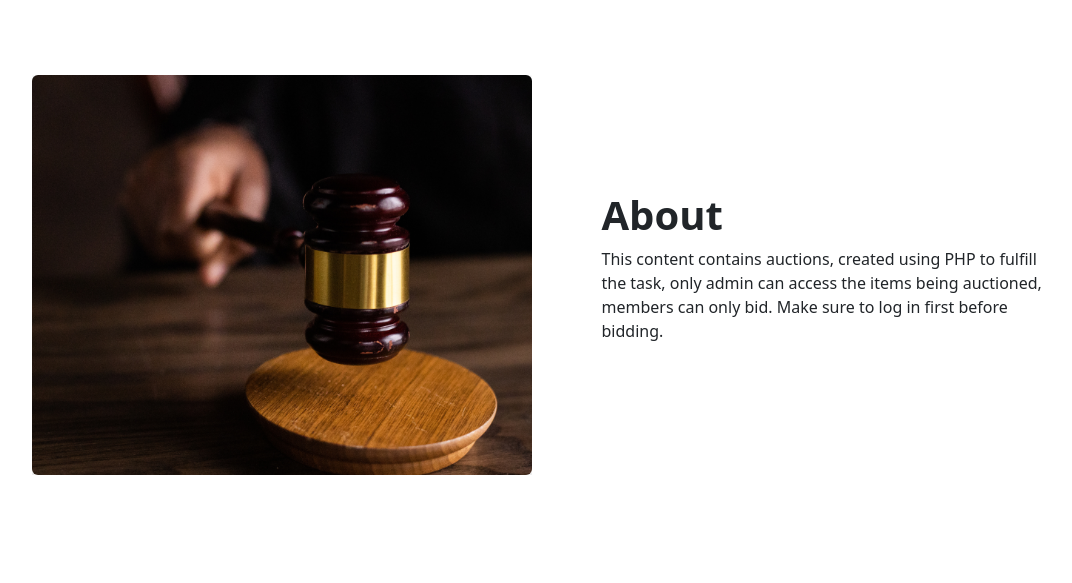
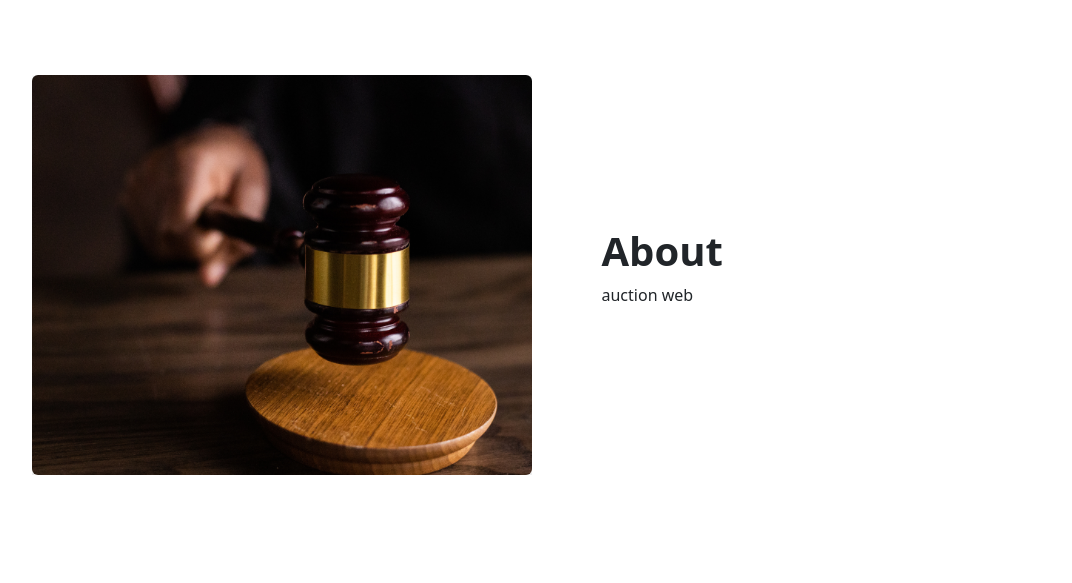
Before and after one commit to DerylFeyza/Auction_Project_PHP, a PHP site: page /home.php in a window 1280 px wide. Shown: the part 925-1508 px from the top of the page, without its empty margins (98-1170 px from the left). Run offline with PHP 8.4, Linux system fonts and the light colour scheme; data comes from the database, SQL or seed files in the repository.

Commit message:
msg edit

```diff
--- a/home.php
+++ b/home.php
@@ -1,7 +1,7 @@
 <?php
 
 session_start()
-    ?>
+?>
 
 <!DOCTYPE html>
 <html lang="en">
@@ -14,18 +14,15 @@ session_start()
     <meta charset="UTF-8">
     <meta name="viewport" content="width=device-width, initial-scale=1.0">
     <link rel="stylesheet" href="css/home.css">
-    <link href="https://cdn.jsdelivr.net/npm/bootstrap@5.3.1/dist/css/bootstrap.min.css" rel="stylesheet"
-        integrity="sha384-4bw+/aepP/YC94hEpVNVgiZdgIC5+VKNBQNGCHeKRQN+PtmoHDEXuppvnDJzQIu9" crossorigin="anonymous">
+    <link href="https://cdn.jsdelivr.net/npm/bootstrap@5.3.1/dist/css/bootstrap.min.css" rel="stylesheet" integrity="sha384-4bw+/aepP/YC94hEpVNVgiZdgIC5+VKNBQNGCHeKRQN+PtmoHDEXuppvnDJzQIu9" crossorigin="anonymous">
     <title>Auction</title>
 </head>
 
 <body>
     <nav class="navbar fixed-top navbar-expand-lg navbar-dark" id="nav">
         <div class="container">
-            <a class="navbar-brand fw-bold fs-3" data-bs-toggle="offcanvas" data-bs-target="#offcanvasExample"
-                aria-controls="offcanvasExample">Auction</a>
-            <button class=" navbar-toggler" type="button" data-bs-toggle="collapse" data-bs-target="#navbarNav"
-                aria-controls="navbarNav" aria-expanded="false" aria-label="Toggle navigation">
+            <a class="navbar-brand fw-bold fs-3" data-bs-toggle="offcanvas" data-bs-target="#offcanvasExample" aria-controls="offcanvasExample">Auction</a>
+            <button class=" navbar-toggler" type="button" data-bs-toggle="collapse" data-bs-target="#navbarNav" aria-controls="navbarNav" aria-expanded="false" aria-label="Toggle navigation">
                 <span class="navbar-toggler-icon"></span>
             </button>
             <div class="collapse navbar-collapse" id="navbarNav">
@@ -109,7 +106,7 @@ session_start()
         var nav = document.getElementById('nav');
         var isScrolled = false;
 
-        window.addEventListener('scroll', function () {
+        window.addEventListener('scroll', function() {
             if (window.pageYOffset > 0) {
                 if (!isScrolled) {
                     nav.style.backgroundColor = 'black';
@@ -129,11 +126,10 @@ session_start()
             <?php
             if (isset($_SESSION['status_login'])) {
                 // This HTML block will be generated if the condition is true
-                echo '<h1>Welcome <span style="text-transform:uppercase; color: brown">' . $_SESSION['username'] . '</span> Go Buy Some Slave.</h1>';
+                echo '<h1>Welcome <span style="text-transform:uppercase; color: brown">' . $_SESSION['username'] . '</span> Go Bid.</h1>';
             } else if (!isset($_SESSION['status_login'])) {
                 echo '<h1>Welcome to the auction, please log in first</h1>';
                 echo '<a href=login.php class="btn btn-primary w-25 mt-3">Login</a>';
-
             }
             ?>
         </div>
@@ -149,9 +145,7 @@ session_start()
 
             <div class="col-md-5 my-auto">
                 <h1 class="fw-semibold">About</h1>
-                <p class="fw-medium">This content contains auctions, created using PHP to fulfill the task, only admin
-                    can access the items being auctioned, members can only bid. Make sure to log in first before
-                    bidding.</p>
+                <p class="fw-medium">auction web</p>
             </div>
         </div>
     </section>
@@ -164,7 +158,7 @@ session_start()
                 include "koneksi.php";
                 $qry_item = mysqli_query($conn, "SELECT * FROM item WHERE STATUS = 'Auctioned'");
                 while ($dt_item = mysqli_fetch_array($qry_item)) {
-                    ?>
+                ?>
                     <div class="col-md-3">
                         <div class="card border-0">
                             <img src="display_image.php?image_id=<?php echo $dt_item['id']; ?>" class="rounded w-100" />
@@ -182,7 +176,7 @@ session_start()
                             </div>
                         </div>
                     </div>
-                    <?php
+                <?php
                 }
                 ?>
             </div>
```
